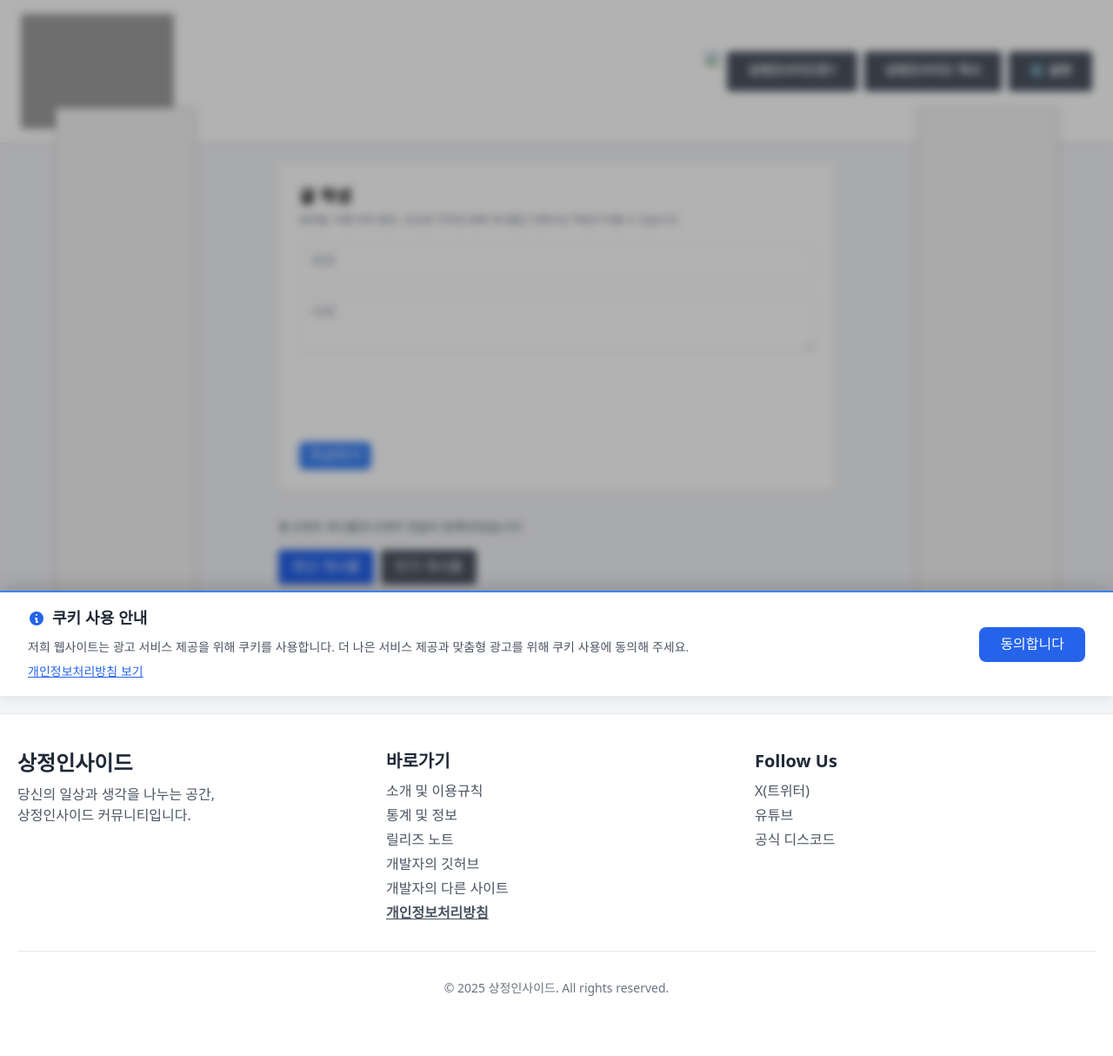
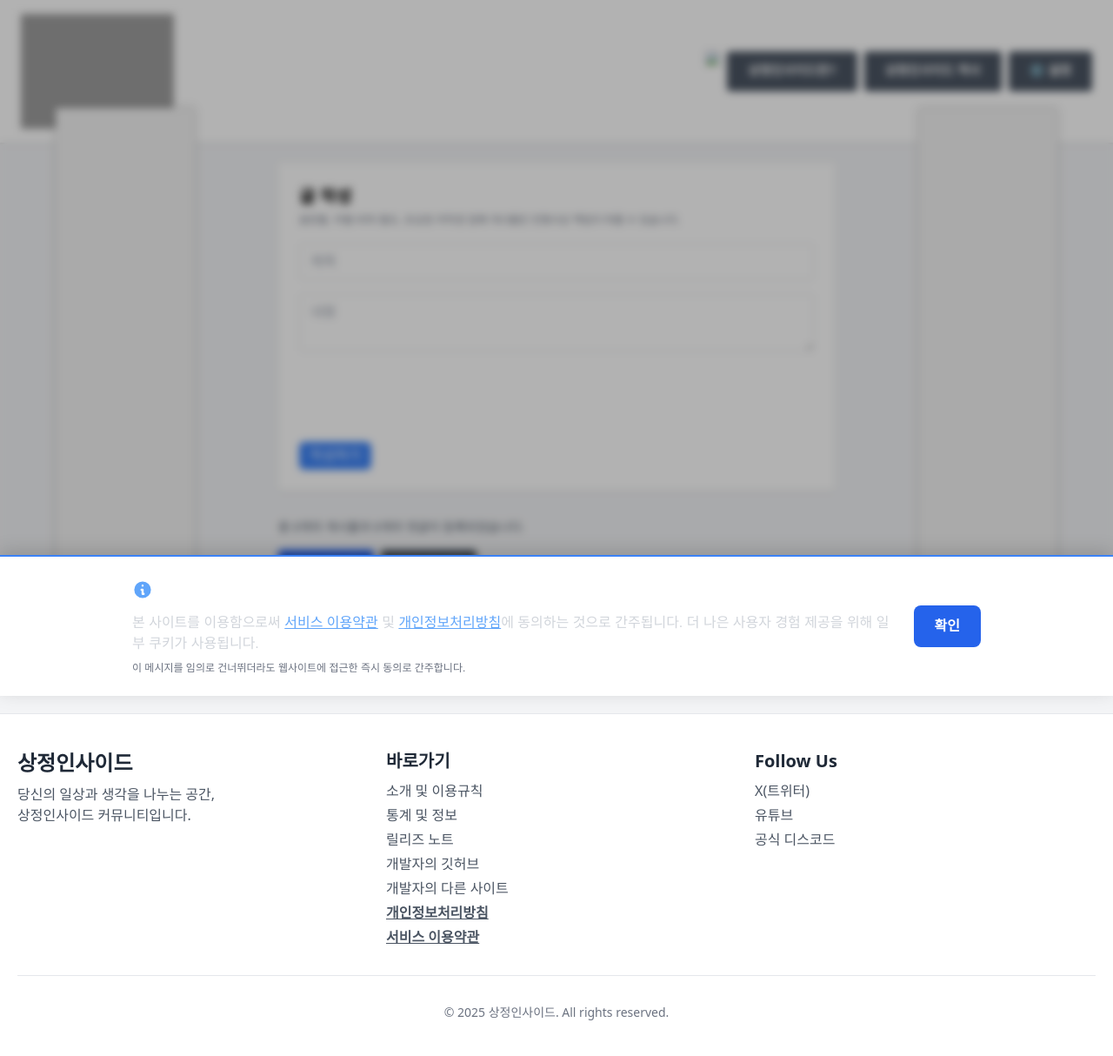
Before and after one commit to Anion15/web-Community, a Flask app: template templates/index.html in a window 1280 px wide. Shown: the whole page at 87% size. Before the commit the page ends 1145 px from the top, so only its background shows below. Run offline with Flask 3, Linux system fonts and the light colour scheme; the template is opened without the code that fills it, so the values that code supplies are empty; parts of the project's set-up code (start-up, migrations or seed data) failed here and were passed over; some libraries are stand-ins or nearby versions; grey boxes are pictures that could not be loaded.

Commit message:
Update index.html

```diff
--- a/templates/index.html
+++ b/templates/index.html
@@ -1100,38 +1100,39 @@
   <!-- 블러 오버레이 (별도 요소) -->
   <div id="blurOverlay" class="blur-overlay"></div>
 
-  <!-- 쿠키 동의 배너 -->
-  <div id="cookieBanner" class="fixed bottom-0 left-0 right-0 bg-white border-t-2 border-blue-500 shadow-lg z-50">
-    <div class="container mx-auto px-4 py-4 sm:px-6 lg:px-8">
-      <div class="flex flex-col sm:flex-row items-start sm:items-center justify-between gap-4">
+  <!-- 넉넉한 여백과 라인 간격 추가된 서비스/쿠키 안내 배너 -->
+  <div id="cookieBanner" class="fixed bottom-0 left-0 right-0 bg-gray-900 text-white border-t border-blue-500 shadow-xl z-50">
+    <div class="max-w-5xl mx-auto px-6 py-6">
+      <div class="flex flex-col sm:flex-row sm:items-center justify-between gap-6">
         <div class="flex-1">
-          <div class="flex items-center mb-2">
-            <svg class="w-5 h-5 text-blue-600 mr-2" fill="currentColor" viewBox="0 0 20 20">
+          <div class="flex items-center mb-3">
+            <svg class="w-6 h-6 text-blue-400 mr-2 flex-shrink-0" fill="currentColor" viewBox="0 0 20 20">
               <path fill-rule="evenodd" d="M18 10a8 8 0 11-16 0 8 8 0 0116 0zm-7-4a1 1 0 11-2 0 1 1 0 012 0zM9 9a1 1 0 000 2v3a1 1 0 001 1h1a1 1 0 100-2v-3a1 1 0 00-1-1H9z" clip-rule="evenodd"></path>
             </svg>
-            <h3 class="text-lg font-semibold text-gray-800">쿠키 사용 안내</h3>
+            <h3 class="text-lg sm:text-xl font-semibold">서비스 이용 및 개인정보 보호 안내</h3>
           </div>
-          <p class="text-gray-600 text-sm leading-relaxed">
-            저희 웹사이트는 광고 서비스 제공을 위해 쿠키를 사용합니다.
-            더 나은 서비스 제공과 맞춤형 광고를 위해 쿠키 사용에 동의해 주세요.
+          <p class="text-sm sm:text-base leading-relaxed text-gray-300">
+            본 사이트를 이용함으로써
+            <a href="/service-terms" class="text-blue-400 underline hover:text-blue-200 transition">서비스 이용약관</a> 및
+            <a href="/term" class="text-blue-400 underline hover:text-blue-200 transition">개인정보처리방침</a>에 동의하는 것으로 간주됩니다.
+            더 나은 사용자 경험 제공을 위해 일부 쿠키가 사용됩니다.
           </p>
-          <div class="mt-1">
-            <a href="/term" class="text-blue-600 hover:text-blue-800 text-sm underline hover:no-underline transition-colors">
-              개인정보처리방침 보기
-            </a>
-          </div>
+          <p class="text-xs text-gray-500 mt-2">
+            이 메시지를 임의로 건너뛰더라도 웹사이트에 접근한 즉시 동의로 간주합니다.
+          </p>
         </div>
-        <div class="flex flex-col sm:flex-row gap-2 w-full sm:w-auto">
+        <div class="flex-shrink-0">
           <button
             id="acceptCookies"
-            class="bg-blue-600 hover:bg-blue-700 text-white px-6 py-2 rounded-lg font-medium transition-colors duration-200 focus:outline-none focus:ring-2 focus:ring-blue-500 focus:ring-offset-2"
+            class="w-full sm:w-auto bg-blue-600 hover:bg-blue-700 text-white px-6 py-3 rounded-lg font-semibold transition-colors duration-200 focus:outline-none focus:ring-2 focus:ring-blue-400"
           >
-            동의합니다
+            확인
           </button>
         </div>
       </div>
     </div>
   </div>
+
   <!-- 디스코드 가입 알림 모달 -->
   <div id="discordModal" class="discord-modal">
     <div class="discord-content">
@@ -1794,6 +1795,7 @@
           <li><a href="https://github.com/anion15" class="text-gray-600 hover:text-blue-600 transition">개발자의 깃허브</a></li>
           <li><a href="http://anion15.github.io/hangang.html" class="text-gray-600 hover:text-blue-600 transition">개발자의 다른 사이트</a></li>
           <li><a href="/term" class="text-gray-600 hover:text-blue-600 transition"><u><b>개인정보처리방침</b></u></a></li>
+          <li><a href="/service-terms" class="text-gray-600 hover:text-blue-600 transition"><u><b>서비스 이용약관</b></u></a></li>
         </ul>
       </div>
 
```
